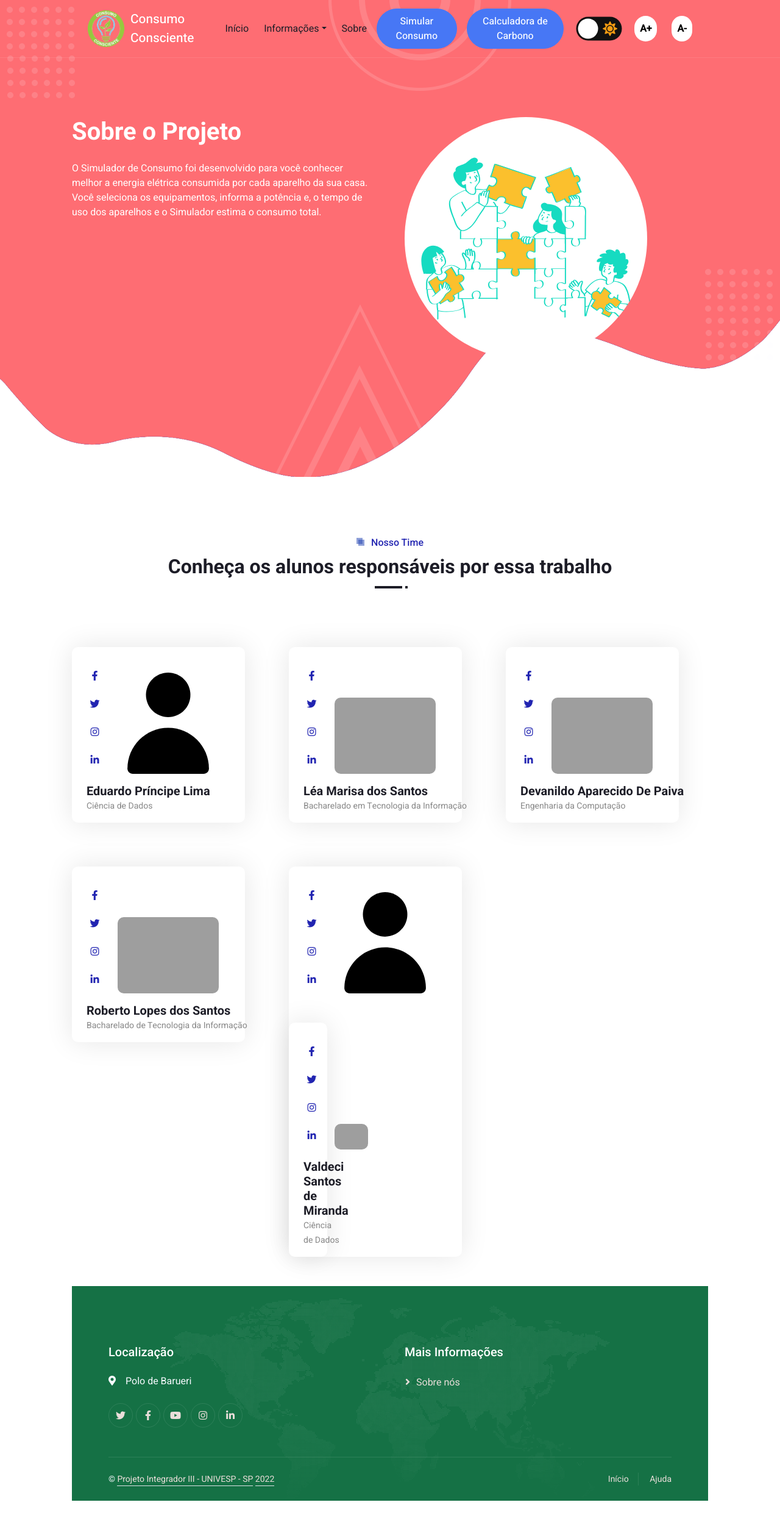
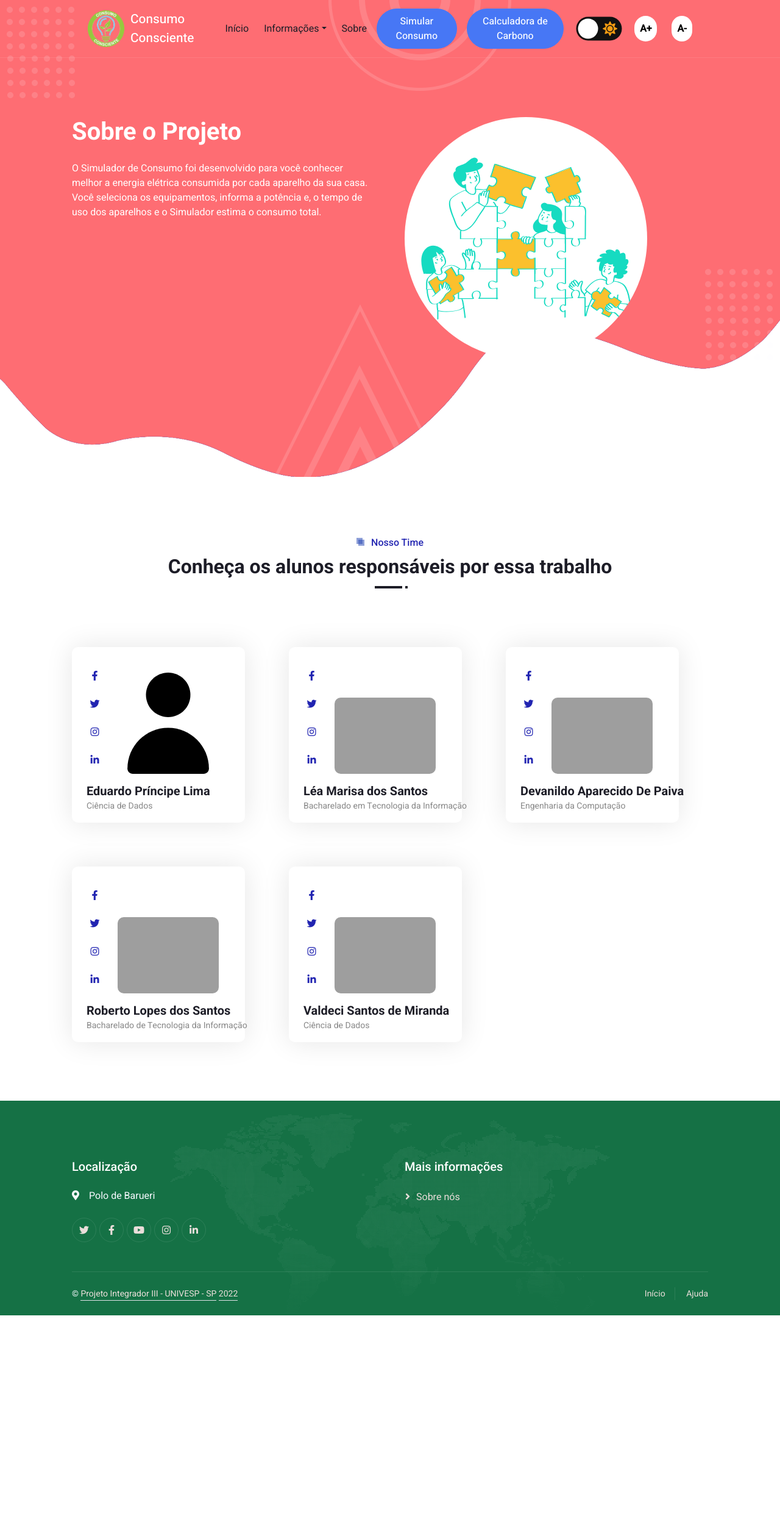
Before and after one commit to consumoconsciente/projeto_consumo_consciente, a Django app: page /sobre/ in a window 1280 px wide. Shown: the whole page at 61% size. After the commit the page ends 2157 px from the top, so only its background shows below. Run offline with Django 3.2, Linux system fonts and the light colour scheme; some libraries are stand-ins or nearby versions; grey boxes are pictures that could not be loaded.

Commit message:
Atualização menu, footer e página 'Sobre'

```diff
--- a/principal/templates/principal/footer.html
+++ b/principal/templates/principal/footer.html
@@ -16,7 +16,7 @@
                 </div>
             </div>
             <div class="col-md-6 col-lg-6">
-                <h5 class="text-white mb-4">Mais Informações</h5>
+                <h5 class="text-white mb-4">Mais informações</h5>
                 <a class="btn btn-link" href="{% url 'principal:sobre' %}">Sobre nós</a>
             </div>
         </div>
--- a/principal/templates/principal/sobre.html
+++ b/principal/templates/principal/sobre.html
@@ -67,7 +67,6 @@
                                 </div>
                             </div>
                         </div>
-
                         <div class="col-lg-4 col-md-6 wow fadeInUp" data-wow-delay="0.7s">
                             <div class="team-item">
                                 <div class="d-flex">
@@ -112,18 +111,6 @@
                                         <a class="btn btn-square text-primary bg-white my-1" href="#"><i class="fab fa-instagram"></i></a>
                                         <a class="btn btn-square text-primary bg-white my-1" href="#"><i class="fab fa-linkedin-in"></i></a>
                                     </div>
-                                    <img class="img-sobre-perfil rounded w-50" src="{% static 'principal/img/usuario-generico.svg' %}" alt="">
-                                </div>
-
-                        <div class="col-lg-4 col-md-6 wow fadeInUp" data-wow-delay="0.7s">
-                            <div class="team-item">
-                                <div class="d-flex">
-                                    <div class="flex-shrink-0 d-flex flex-column align-items-center mt-4 pt-5" style="width: 75px;">
-                                        <a class="btn btn-square text-primary bg-white my-1" href="#"><i class="fab fa-facebook-f"></i></a>
-                                        <a class="btn btn-square text-primary bg-white my-1" href="#"><i class="fab fa-twitter"></i></a>
-                                        <a class="btn btn-square text-primary bg-white my-1" href="#"><i class="fab fa-instagram"></i></a>
-                                        <a class="btn btn-square text-primary bg-white my-1" href="#"><i class="fab fa-linkedin-in"></i></a>
-                                    </div>
                                     <img class="img-sobre-perfil rounded w-50" src="https://res.cloudinary.com/dk5qr4llu/image/upload/v1652037577/valdeci_santos_de_miranda_edg5i1.jpg" alt="">
                                 </div>
                                 <div class="px-4 py-3 darkMode">
```
